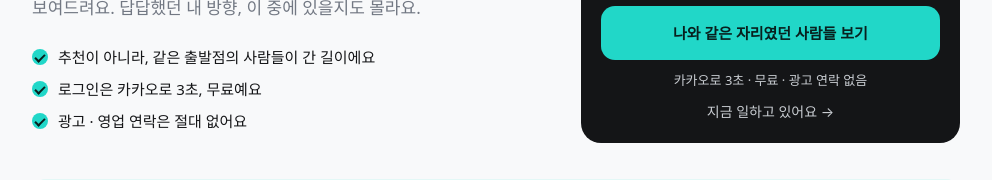
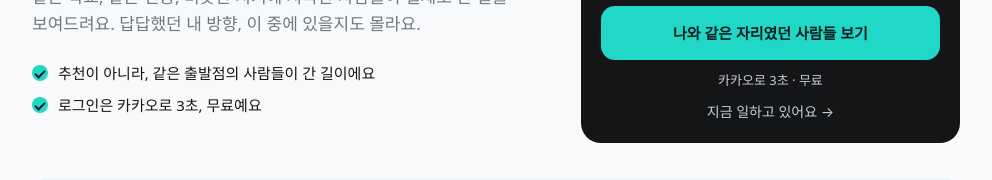
Before and after one commit to YoungminDo/Next-path, a Next.js app in the folder apps/web/: page / in a window 1280 px wide. Shown: the part 438-618 px from the top of the page, without its empty margins (144-1136 px from the left). Built offline with nearby package versions, Linux system fonts and the light colour scheme; no server answers; a web font is replaced by a local one.

Commit message:
Landing: drop the no-contact promise (users may be contacted for interviews)
Co-Authored-By: Claude Opus 5.5 <noreply@anthropic.com>
Claude-Session: https://claude.ai/code/session_01NF5XwjSZNAa22ZuSoQVowD

```diff
--- a/apps/web/components/landing/HeroForm.tsx
+++ b/apps/web/components/landing/HeroForm.tsx
@@ -106,7 +106,7 @@ export default function HeroForm(props: { institutions: { id: string; name: stri
       {status === "error" && <p className="heroform-warn" role="status">서버에 연결하지 못했어요. 잠시 후 새로고침해 주세요.</p>}
       {status === "empty" && <p className="heroform-warn" role="status">학교·전공 데이터를 준비하고 있어요. 잠시 후 다시 와주세요.</p>}
       <button className="cta" type="submit">나와 같은 자리였던 사람들 보기</button>
-      <p className="heroform-note">카카오로 3초 · 무료 · 광고 연락 없음</p>
+      <p className="heroform-note">카카오로 3초 · 무료</p>
       <a className="heroform-alt" href="/start?type=pro">지금 일하고 있어요 →</a>
     </form>
   );
--- a/apps/web/components/landing/Landing.tsx
+++ b/apps/web/components/landing/Landing.tsx
@@ -42,7 +42,6 @@ export default function Landing({ options }: { options: Options }) {
           <ul className="reasons">
             <li>추천이 아니라, 같은 출발점의 사람들이 간 길이에요</li>
             <li>로그인은 카카오로 3초, 무료예요</li>
-            <li>광고 · 영업 연락은 절대 없어요</li>
           </ul>
         </div>
         <HeroForm institutions={options.institutions} majors={options.majors} />
```
